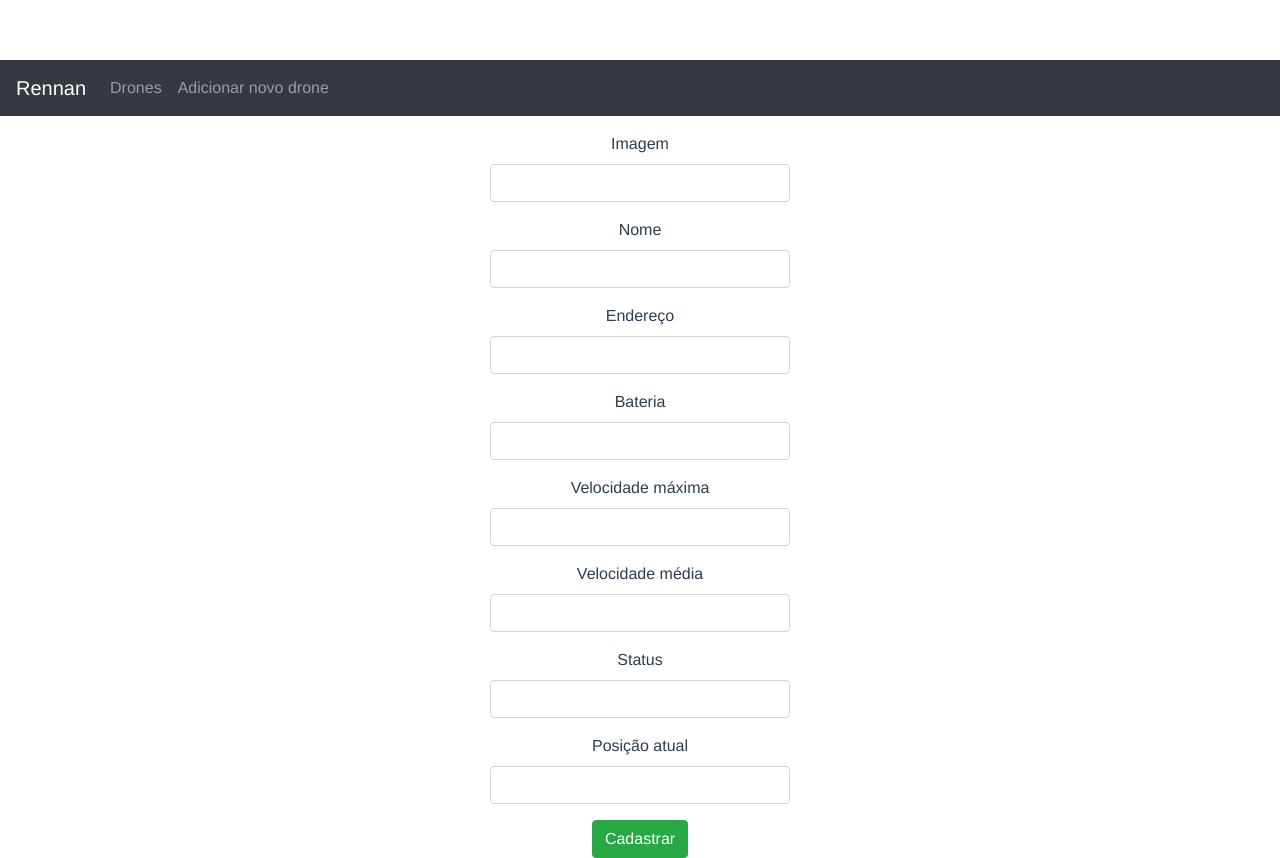
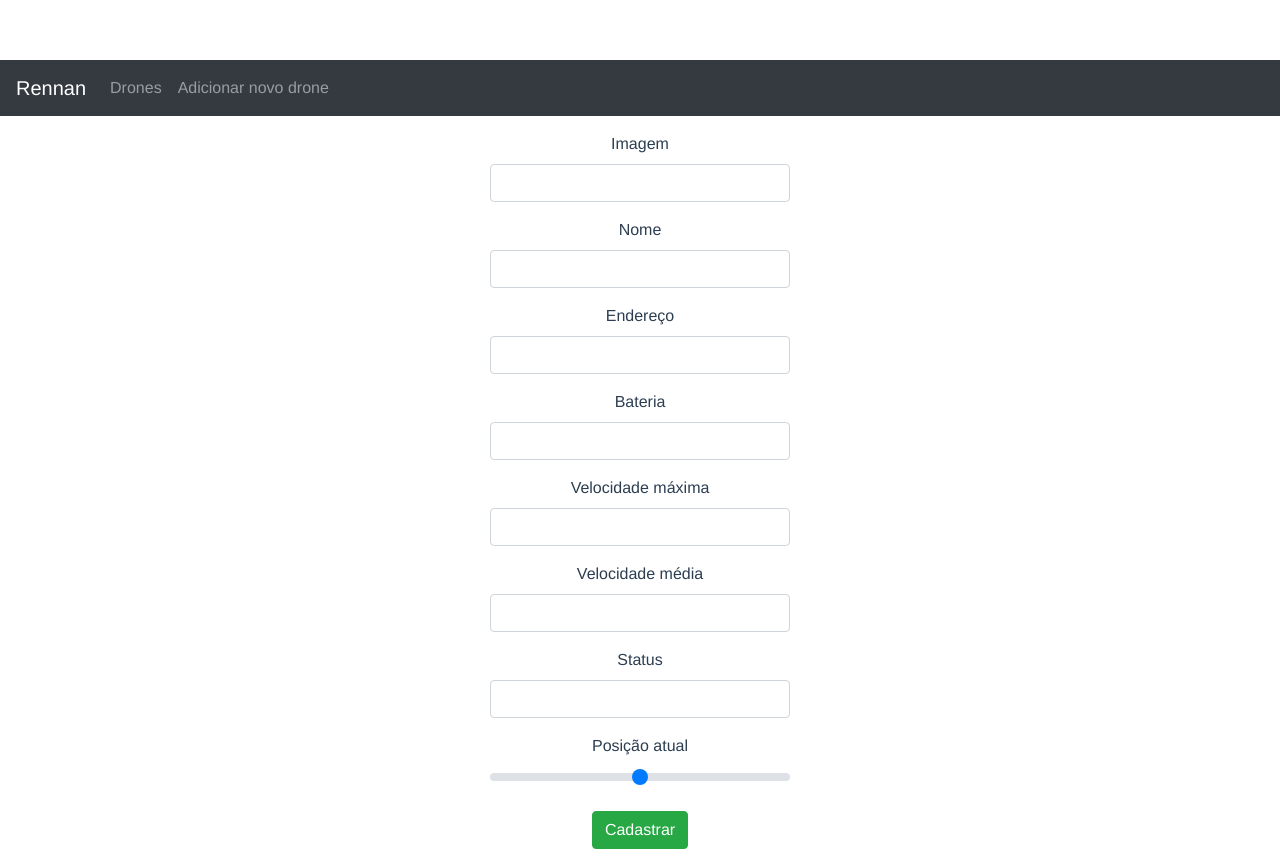
Before and after one commit to rennanrr/vue-drones, a Vue app: page /create in a window 1280 px wide. Built offline with nearby package versions, Linux system fonts and the light colour scheme; the HTML template or start-up script is replaced by a standard one.

Commit message:
importando o bootstrap vue

```diff
--- a/package.json
+++ b/package.json
@@ -9,6 +9,8 @@
   },
   "dependencies": {
     "axios": "^0.19.2",
+    "bootstrap": "^4.4.1",
+    "bootstrap-vue": "^2.5.0",
     "core-js": "^3.6.4",
     "vue": "^2.6.11",
     "vue-router": "^3.1.6"
--- a/public/index.html
+++ b/public/index.html
@@ -5,7 +5,6 @@
     <meta http-equiv="X-UA-Compatible" content="IE=edge">
     <meta name="viewport" content="width=device-width,initial-scale=1.0">
     <link rel="icon" href="<%= BASE_URL %>favicon.ico">
-    <link type="text/css" rel="stylesheet" href="//unpkg.com/bootstrap/dist/css/bootstrap.min.css" />
     <title><%= htmlWebpackPlugin.options.title %></title>
   </head>
   <body>
--- a/src/components/DroneCreate.vue
+++ b/src/components/DroneCreate.vue
@@ -75,19 +75,14 @@
           id="description"
           required
           v-model="drone.status"
-          name="description"
+          name="status"
         />
       </div>
 
       <div class="form-group">
         <label for="description">Posição atual</label>
-        <input
-          class="form-control"
-          id="description"
-          required
-          v-model="drone.fly"
-          name="description"
-        />
+        <b-form-input id="fly" v-model="drone.fly" name="fly" type="range" min="0" max="100"></b-form-input>
+        <div class="mt-2">{{ drone.fly }}</div>
       </div>
 
       <button @click="createDrone" class="btn btn-success">Cadastrar</button>
```
Also changed, not shown: src/App.vue (+11 -0 lines), 1 other file (tests, documents, lock files or other folders).
